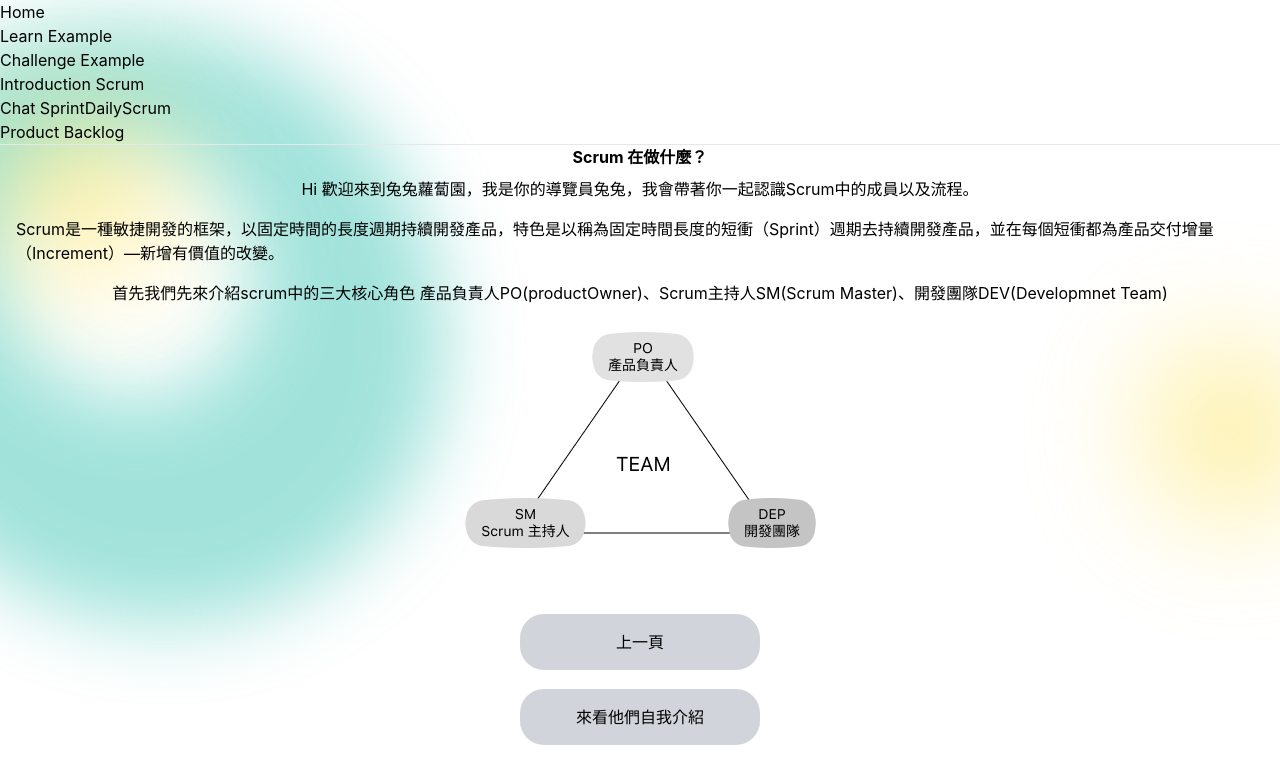
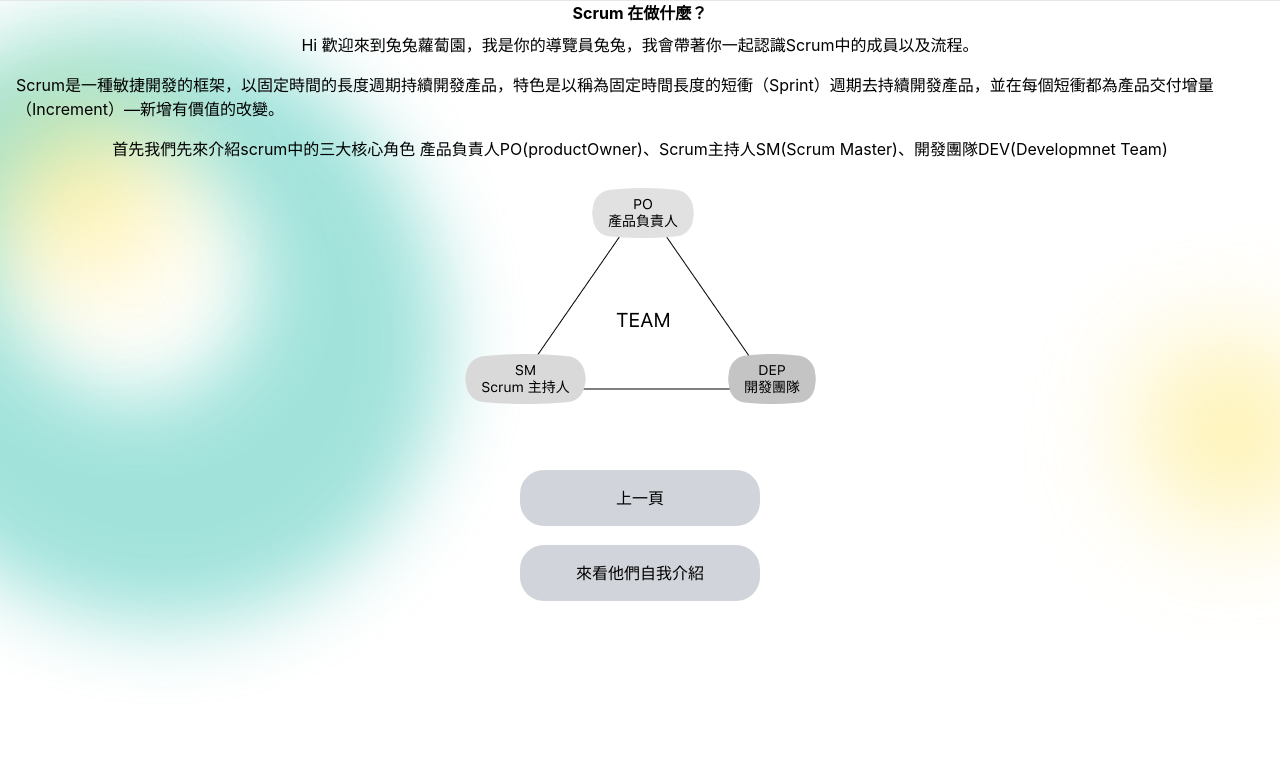
Before and after one commit to alphatero/f2e_scrum_frontend, a React (Create React App) app: page /introduction/scrum in a window 1280 px wide. Shown: the top 784 px of the page. Built offline with nearby package versions, Linux system fonts and the light colour scheme.

Commit message:
feat: 🎸 remove no use components

```diff
--- a/src/App.jsx
+++ b/src/App.jsx
@@ -6,9 +6,7 @@ import {
   Outlet,
 } from 'react-router-dom';
 import { motion } from 'framer-motion';
-import { BgBubble, NavBar } from './components';
-import ExampleLearn from './views/ExampleLearn';
-import ExampleChallenge from './views/ExampleChallenge';
+import { BgBubble } from './components';
 import ChatSprintDailyScrum from './views/chat/SprintDailyScrum';
 import Home from './views/Home';
 import './App.css';
@@ -54,14 +52,14 @@ function App() {
     <div className="h-screen">
       <BgBubble />
       <Router>
-        <NavBar />
         <hr />
         <Routes>
           <Route element={<AnimationLayout />}>
             <Route path="/" element={<Home />} />
-            <Route path="/ExampleLearn" element={<ExampleLearn />} />
-            <Route path="/ExampleChallenge" element={<ExampleChallenge />} />
-            <Route path="/chat/sprint-daily-scrum" element={<ChatSprintDailyScrum />} />
+            <Route
+              path="/chat/sprint-daily-scrum"
+              element={<ChatSprintDailyScrum />}
+            />
             <Route path="/introduction/scrum" element={<Scrum />} />
             <Route path="/Exam/ProductBacklog" element={<ProductBacklog />} />
           </Route>
--- a/src/components/NavBar.jsx
+++ /dev/null
@@ -1,18 +0,0 @@
-import { Link } from 'react-router-dom';
-import { pageList } from '../constants/navbarList';
-
-export function NavBar() {
-  return (
-    <div>
-      <ul>
-        {pageList.map((page) => (
-          <li key={`page_${page.id}`}>
-            <Link to={page.link}>{page.label}</Link>
-          </li>
-        ))}
-      </ul>
-    </div>
-  );
-}
-
-export default NavBar;
--- a/src/components/index.js
+++ b/src/components/index.js
@@ -1,4 +1,3 @@
 export * from './BgBubble';
 export * from './Icons';
 export * from './Button';
-export * from './NavBar';
--- a/src/constants/navbarList.js
+++ /dev/null
@@ -1,34 +0,0 @@
-export const pageList = [
-  {
-    id: 0,
-    link: '/',
-    label: 'Home',
-  },
-  {
-    id: 1,
-    link: '/ExampleLearn',
-    label: 'Learn Example',
-  },
-  {
-    id: 2,
-    link: '/ExampleChallenge',
-    label: 'Challenge Example',
-  },
-  {
-    id: 3,
-    link: '/introduction/scrum',
-    label: 'Introduction Scrum',
-  },
-  {
-    id: 4,
-    link: '/chat/sprint-daily-scrum',
-    label: 'Chat SprintDailyScrum',
-  },
-  {
-    id: 6,
-    link: '/Exam/ProductBacklog',
-    label: 'Product Backlog',
-  },
-];
-
-export default pageList;
--- a/src/views/ExampleChallenge.jsx
+++ /dev/null
@@ -1,5 +0,0 @@
-function ExampleChallenge() {
-  return <div className="mt-3">This is Challenge page.</div>;
-}
-
-export default ExampleChallenge;
--- a/src/views/ExampleLearn.jsx
+++ /dev/null
@@ -1,5 +0,0 @@
-function ExampleLearn() {
-  return <div className="mt-3">This is Learning page.</div>;
-}
-
-export default ExampleLearn;
```
